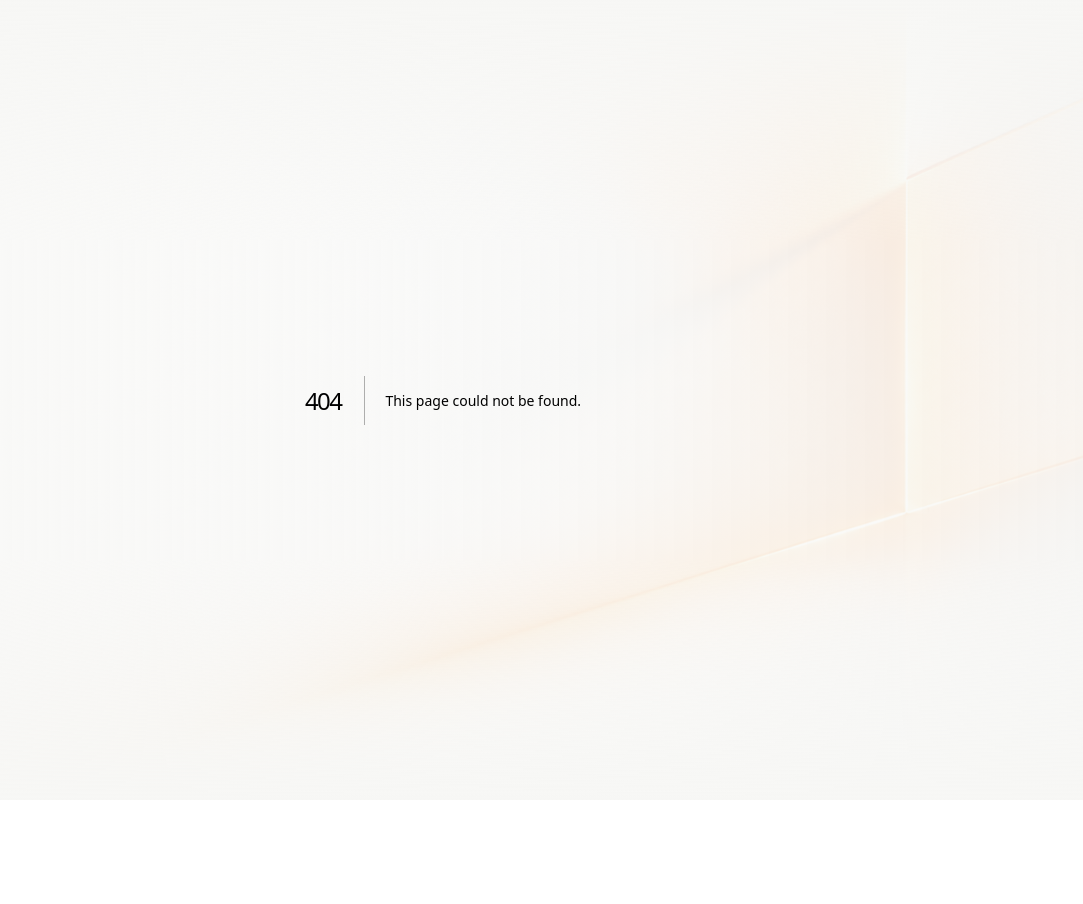
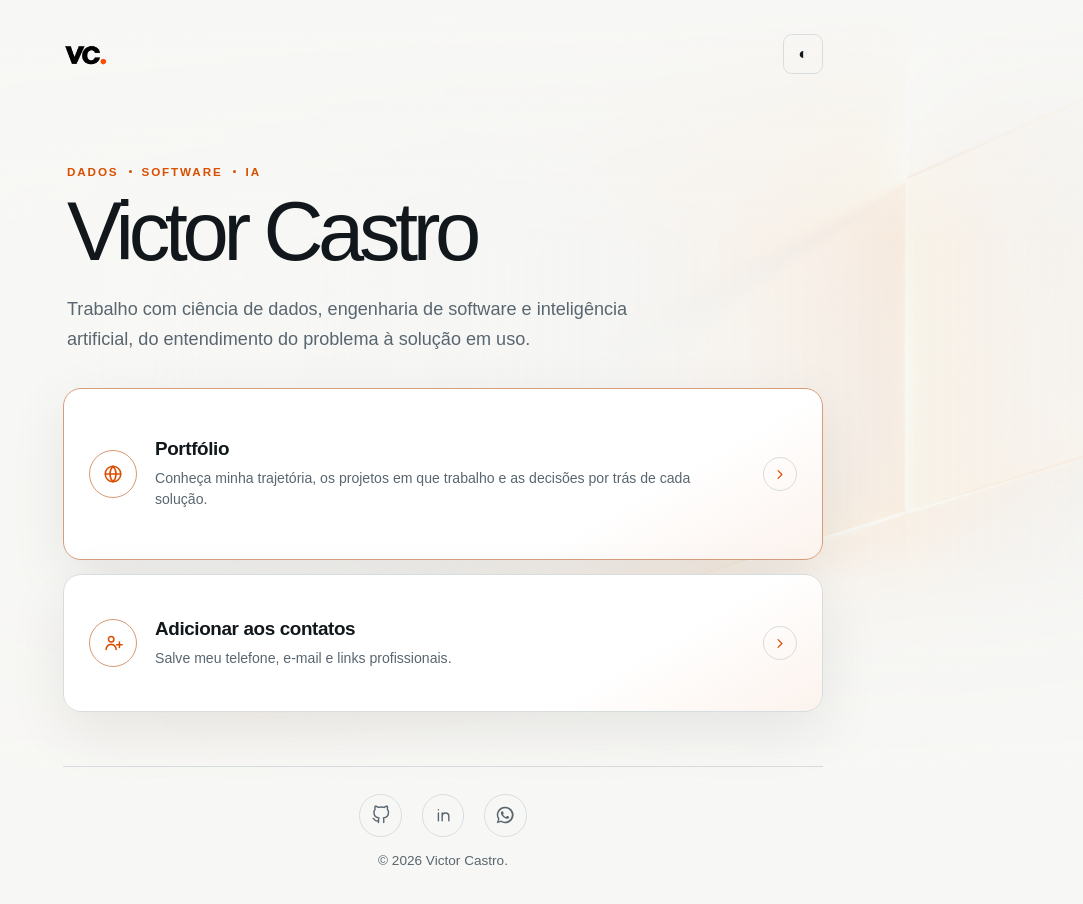
Before and after one commit to vlopcas/links, a Next.js app: page /connect in a window 1280 px wide. Before the commit this address had no page. Shown: the top 904 px of the page, without its empty margins (197-1280 px from the left). Before the commit the page ends 800 px from the top, so only its background shows below. Built offline with nearby package versions, Linux system fonts and the light colour scheme.

Commit message:
feat: add card-specific contact experience

```diff
--- /dev/null
+++ b/app/connect/page.tsx
@@ -0,0 +1,13 @@
+import type { Metadata } from "next";
+import { LinksPage } from "../../components/links-page";
+
+export const metadata: Metadata = {
+  title: "Conecte-se com Victor Castro",
+  description: "Acesse o portfólio e adicione os dados profissionais de Victor Castro aos seus contatos.",
+  alternates: { canonical: "https://links.vlopcas.dev/connect" },
+  robots: { index: false, follow: false },
+};
+
+export default function ConnectPage() {
+  return <LinksPage variant="connect" />;
+}
--- a/components/icons.tsx
+++ b/components/icons.tsx
@@ -7,6 +7,7 @@ export const ArrowIcon = (props: IconProps) => <Svg {...props}><path d="m8.5 6.5
 export const SiteIcon = (props: IconProps) => <Svg {...props}><circle cx="12" cy="12" r="8.5" /><path d="M3.8 12h16.4M12 3.5c2.2 2.3 3.3 5.1 3.3 8.5S14.2 18.2 12 20.5M12 3.5C9.8 5.8 8.7 8.6 8.7 12s1.1 6.2 3.3 8.5" /></Svg>;
 export const ProjectsIcon = (props: IconProps) => <Svg {...props}><path d="M4 7.5h16v11H4zM7 4h10v3.5" /><path d="m9 11 2 1.8L9 15m4.5 0H16" /></Svg>;
 export const FileIcon = (props: IconProps) => <Svg {...props}><path d="M6 3.5h8l4 4V21H6zM14 3.5V8h4M9 12h6M9 16h6" /></Svg>;
+export const ContactIcon = (props: IconProps) => <Svg {...props}><circle cx="10" cy="8" r="3" /><path d="M4.5 19a5.5 5.5 0 0 1 11 0M19 11v6M16 14h6" /></Svg>;
 export const GithubIcon = (props: IconProps) => <Svg {...props}><path d="M9 19c-4.5 1.4-4.5-2.3-6.3-2.8M15.3 21v-3.5c0-1 .1-1.4-.5-2 3-.3 6.2-1.5 6.2-6.7A5.2 5.2 0 0 0 19.6 5c.1-.3.6-1.7-.1-3.5 0 0-1.1-.4-3.8 1.4a13 13 0 0 0-6.8 0C6.2 1.1 5 1.5 5 1.5 4.3 3.3 4.8 4.7 4.9 5a5.2 5.2 0 0 0-1.4 3.7c0 5.2 3.2 6.4 6.2 6.7-.4.4-.7 1-.7 2V21" /></Svg>;
 export const LinkedinIcon = (props: IconProps) => <Svg {...props}><path d="M6.5 9.5V19M6.5 5.5v.1M11 19v-5.4a4 4 0 0 1 8 0V19M11 9.5V19" /></Svg>;
 export const MessageIcon = (props: IconProps) => <Svg {...props}><path d="M20 11.5a8 8 0 0 1-11.8 7L4 19.5l1.1-4A8 8 0 1 1 20 11.5Z" /><path d="M8.8 8.3c.5 3.2 2.1 4.8 5.2 5.4l1.1-1.3" /></Svg>;
--- /dev/null
+++ b/components/links-page.tsx
@@ -0,0 +1,50 @@
+import { ArrowIcon, ContactIcon, FileIcon, GithubIcon, LinkedinIcon, SiteIcon, WhatsAppIcon } from "./icons";
+import { ThemeLogo } from "./theme-logo";
+import { ThemeToggle } from "./theme-toggle";
+
+const whatsapp = "https://wa.me/5562991704877?text=Ol%C3%A1%2C%20Victor!%20Encontrei%20seu%20contato%20no%20seu%20portf%C3%B3lio%20e%20gostaria%20de%20conversar.";
+
+type LinksPageProps = { variant: "default" | "connect" };
+
+export function LinksPage({ variant }: LinksPageProps) {
+  const secondaryLink = variant === "connect"
+    ? { title: "Adicionar aos contatos", description: "Salve meu telefone, e-mail e links profissionais.", href: "/victor-castro.vcf", icon: ContactIcon }
+    : { title: "Currículo", description: "Experiência, formação e competências em um só documento.", href: "https://vlopcas.dev/cv-victor-castro.pdf", icon: FileIcon };
+  const SecondaryIcon = secondaryLink.icon;
+
+  return (
+    <main className="page-shell">
+      <div className="topbar">
+        <a className="wordmark" href="https://vlopcas.dev" aria-label="Ir para o portfólio de Victor Castro"><ThemeLogo /></a>
+        <ThemeToggle />
+      </div>
+      <header className="identity">
+        <p className="eyebrow">Dados <i /> Software <i /> IA</p>
+        <h1>Victor Castro</h1>
+        <p className="intro">Trabalho com ciência de dados, engenharia de software e inteligência artificial, do entendimento do problema à solução em uso.</p>
+      </header>
+      <nav className="links-grid" aria-label="Links de Victor Castro">
+        <a className="link-card portfolio-card" href="https://vlopcas.dev">
+          <span className="card-icon"><SiteIcon /></span>
+          <span className="card-copy"><strong>Portfólio</strong><small>Conheça minha trajetória, os projetos em que trabalho e as decisões por trás de cada solução.</small></span>
+          <span className="arrow" aria-hidden="true"><ArrowIcon /></span>
+        </a>
+        <div className="main-links">
+          <a className="link-card" href={secondaryLink.href}>
+            <span className="card-icon"><SecondaryIcon /></span>
+            <span className="card-copy"><strong>{secondaryLink.title}</strong><small>{secondaryLink.description}</small></span>
+            <span className="arrow" aria-hidden="true"><ArrowIcon /></span>
+          </a>
+        </div>
+      </nav>
+      <footer className="site-footer">
+        <div className="social">
+          <a href="https://github.com/vlopcas" target="_blank" rel="noreferrer" aria-label="GitHub"><GithubIcon /></a>
+          <a href="https://www.linkedin.com/in/victorlcastro" target="_blank" rel="noreferrer" aria-label="LinkedIn"><LinkedinIcon /></a>
+          <a href={whatsapp} target="_blank" rel="noreferrer" aria-label="WhatsApp"><WhatsAppIcon /></a>
+        </div>
+        <p>© {new Date().getFullYear()} Victor Castro.</p>
+      </footer>
+    </main>
+  );
+}
```
Also changed, not shown: app/page.tsx (+2 -56 lines), 2 other files (tests, documents, lock files or other folders).
